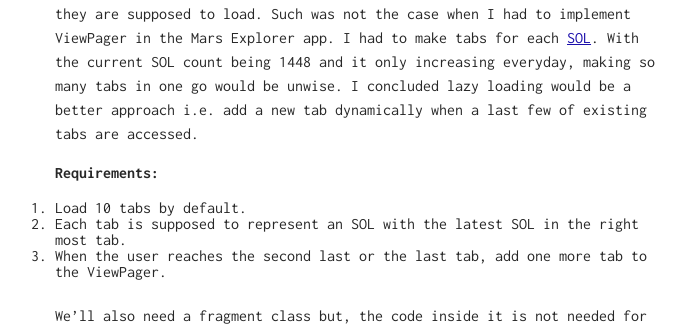
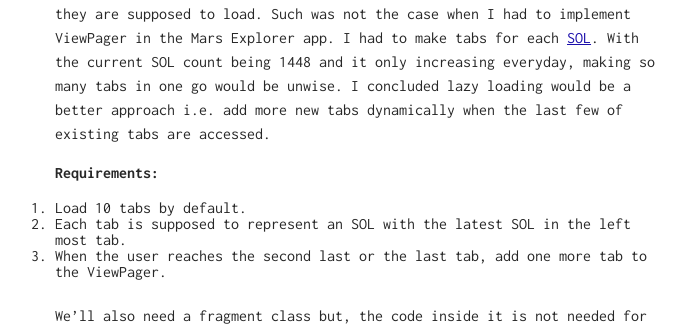
Before and after one commit to krtkush/krtkush.github.io, a Jekyll site: the page built from _posts/2016-09-03-lazy-loading-view-pager.md, in a window 1280 px wide and 900 px high. Shown: the part 276-602 px from the top of the window, without its empty margins (285-971 px from the left). Built offline with Jekyll 4.4.1, drawn with Linux system fonts in a browser that asks for light colours.

Commit message:
Corrections

```diff
--- a/_posts/2016-09-03-lazy-loading-view-pager.md
+++ b/_posts/2016-09-03-lazy-loading-view-pager.md
@@ -5,12 +5,12 @@ title: Lazy loading ViewPager tabs
 
 In this post I share how I built a ViewPager with dynamic tab addition.
 
-The configuration of a ViewPager in an Android app are often pre-defined; we declare the number of tabs, their respective titles and the fragments they are supposed to load. Such was not the case when I had to implement ViewPager in the Mars Explorer app. I had to make tabs for each [SOL](https://en.wikipedia.org/wiki/Timekeeping_on_Mars). With the current SOL count being 1448 and it only increasing everyday, making so many tabs in one go would be unwise. I concluded lazy loading would be a better approach i.e. add a new tab dynamically when a last few of existing tabs are accessed.
+The configuration of a ViewPager in an Android app are often pre-defined; we declare the number of tabs, their respective titles and the fragments they are supposed to load. Such was not the case when I had to implement ViewPager in the Mars Explorer app. I had to make tabs for each [SOL](https://en.wikipedia.org/wiki/Timekeeping_on_Mars). With the current SOL count being 1448 and it only increasing everyday, making so many tabs in one go would be unwise. I concluded lazy loading would be a better approach i.e. add more new tabs dynamically when the last few of existing tabs are accessed.
 
 **Requirements:**
 
 1. Load 10 tabs by default.
-2. Each tab is supposed to represent an SOL with the latest SOL in the right most tab.
+2. Each tab is supposed to represent an SOL with the latest SOL in the left most tab.
 3. When the user reaches the second last or the last tab, add one more tab to the ViewPager.
 
 <br>
```
Also changed, not shown: 1 other file.
